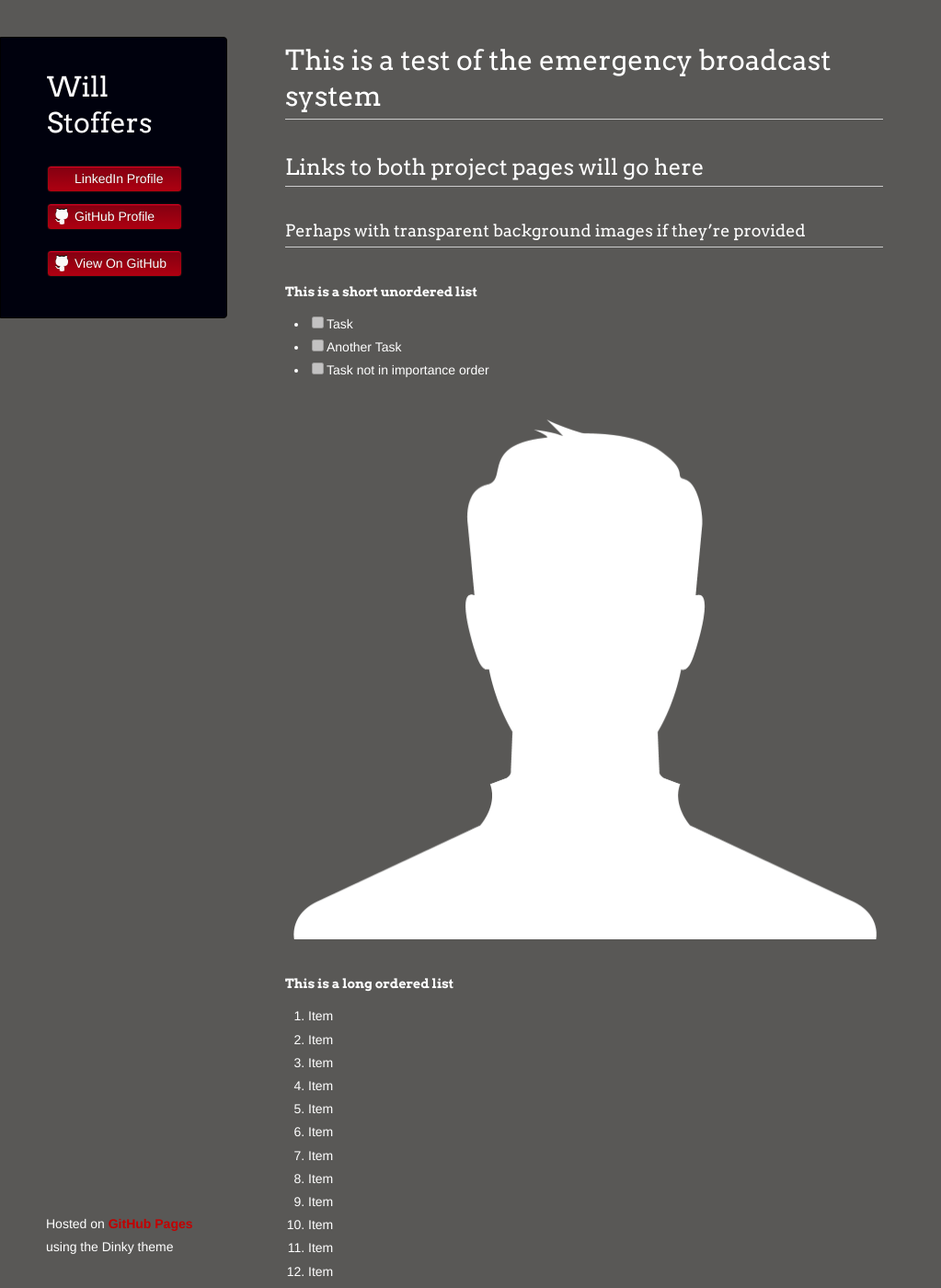
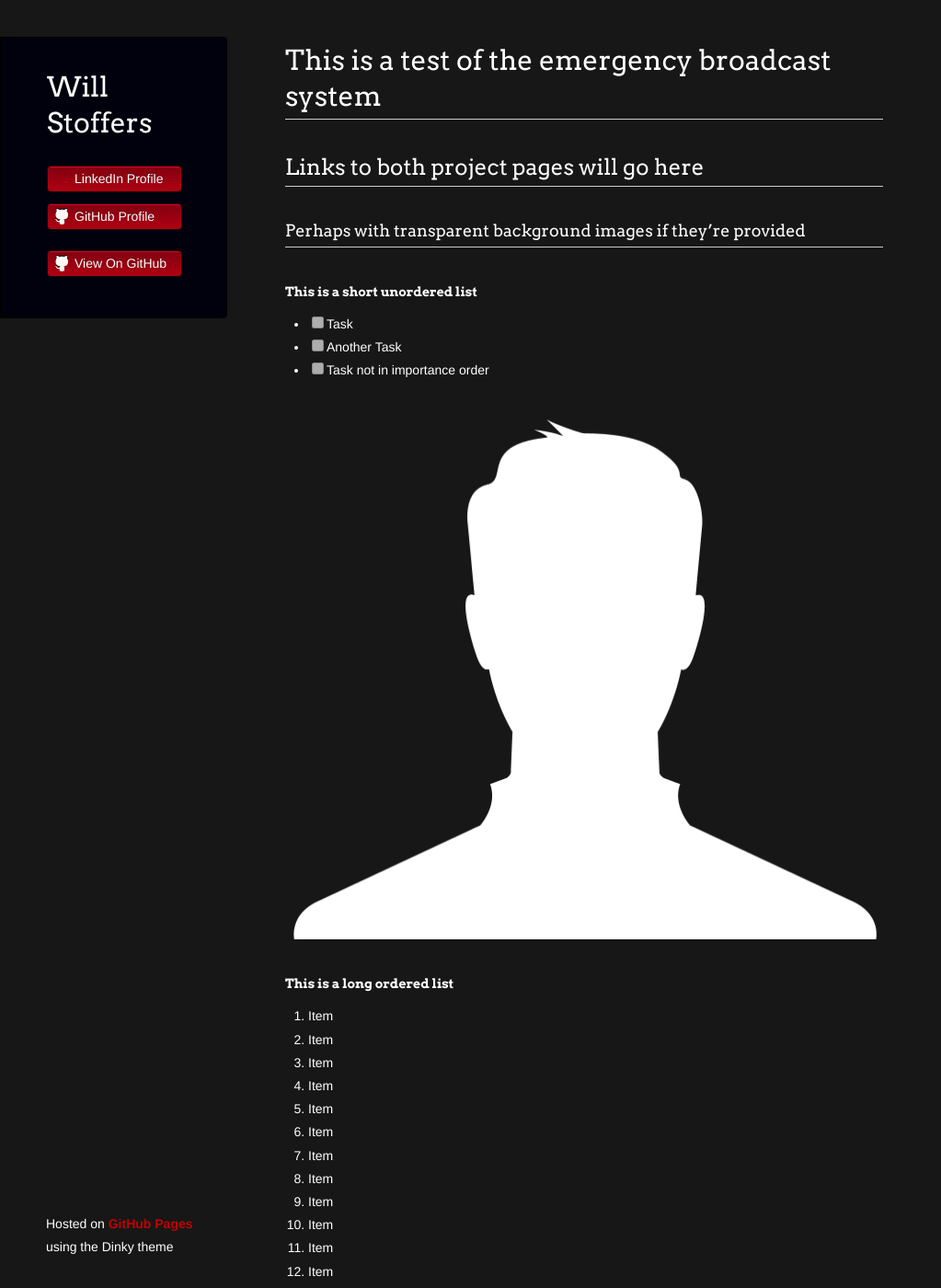
Before and after one commit to wstoffers/wstoffers.github.io, a Jekyll site: the page built from index.md, in a window 1280 px wide and 1400 px high. Shown: the whole window at 92% size, without its empty margins (0-1023 px from the left). Built offline with Jekyll 4.4.1, drawn with Linux system fonts in a browser that asks for light colours; our own code applies the rules of GitHub Pages for plain Markdown files; a script that is not in the unit is left out; the repository's description, which GitHub fills in, is left out.

Commit message:
Changing background color to 171717

```diff
--- a/assets/css/style.scss
+++ b/assets/css/style.scss
@@ -2,7 +2,7 @@
 ---
 
 @import "{{ site.theme }}";
-body {background-color: #595856;
+body {background-color: #171717;
       color: #FFFFFF;
 }
 h1, h2, h3, h4, h5, h6 {color: #FFFFFF;}
```
